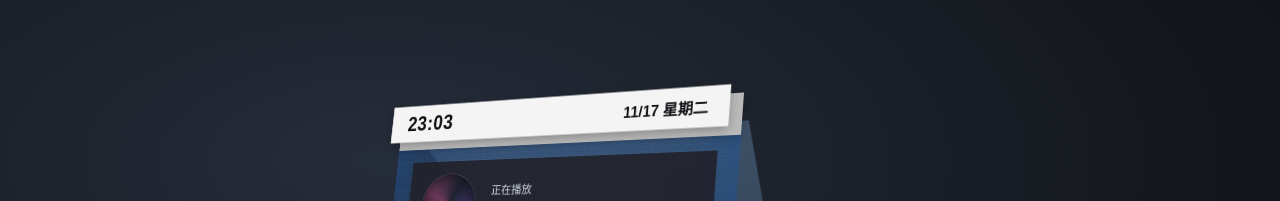
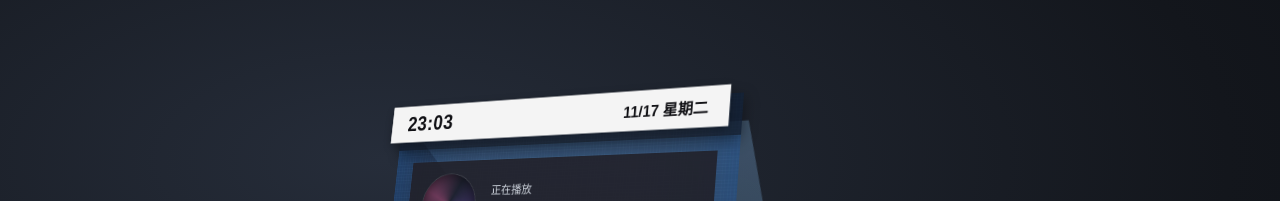
Before and after one commit to wobaiwoziji/pgr-panel, a React (Vite) app: page / in a window 1280 px wide. Shown: the top 201 px of the page. Built offline with nearby package versions, Linux system fonts and the light colour scheme; a web font is replaced by a local one.

Commit message:
v3: backing bar as dark shadow

```diff
--- a/src/panel.css
+++ b/src/panel.css
@@ -156,8 +156,8 @@ body.preview #root {
   top: 0;
   width: 100%;
   height: 50px;
-  background: #b9b9b9;
-  box-shadow: 0 4px 12px rgba(0, 0, 0, 0.2);
+  background: rgba(14, 14, 18, 0.62);
+  box-shadow: 0 6px 18px rgba(0, 0, 0, 0.45);
 }
 
 .hed {
```
